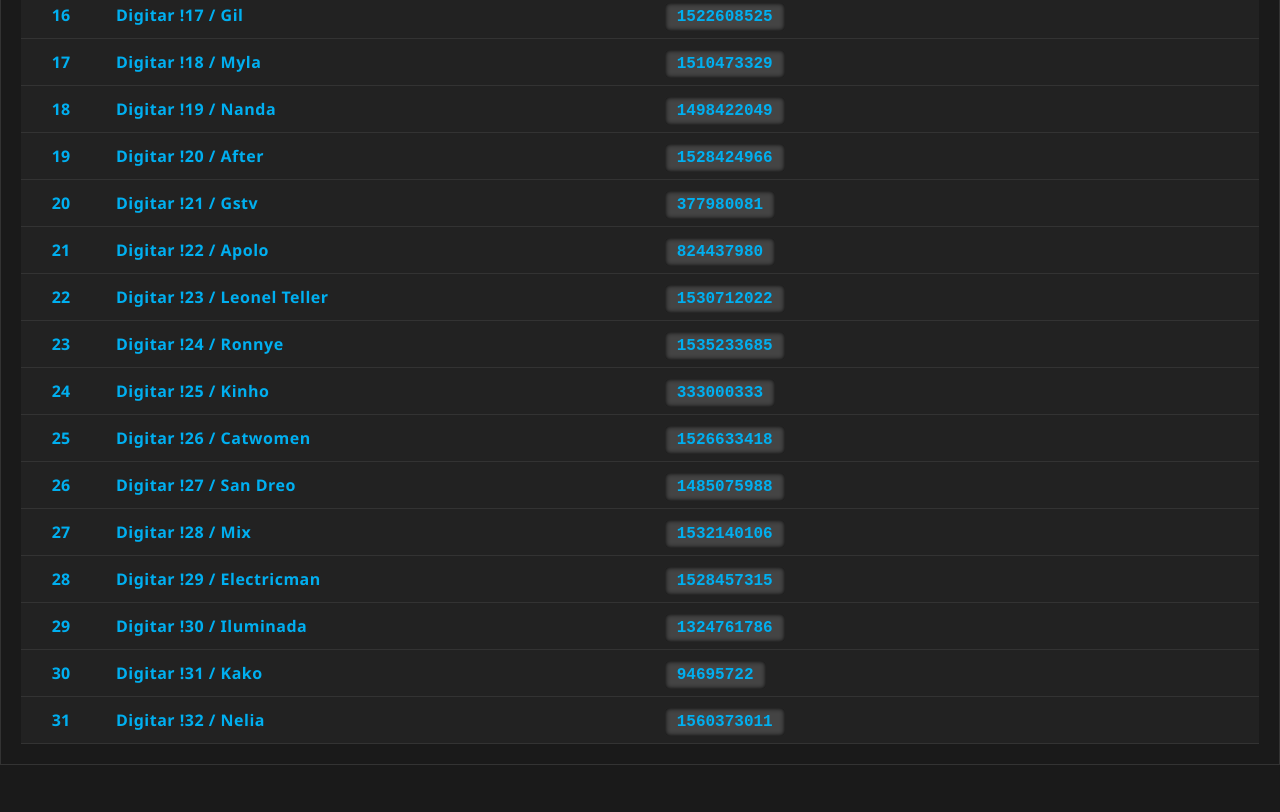
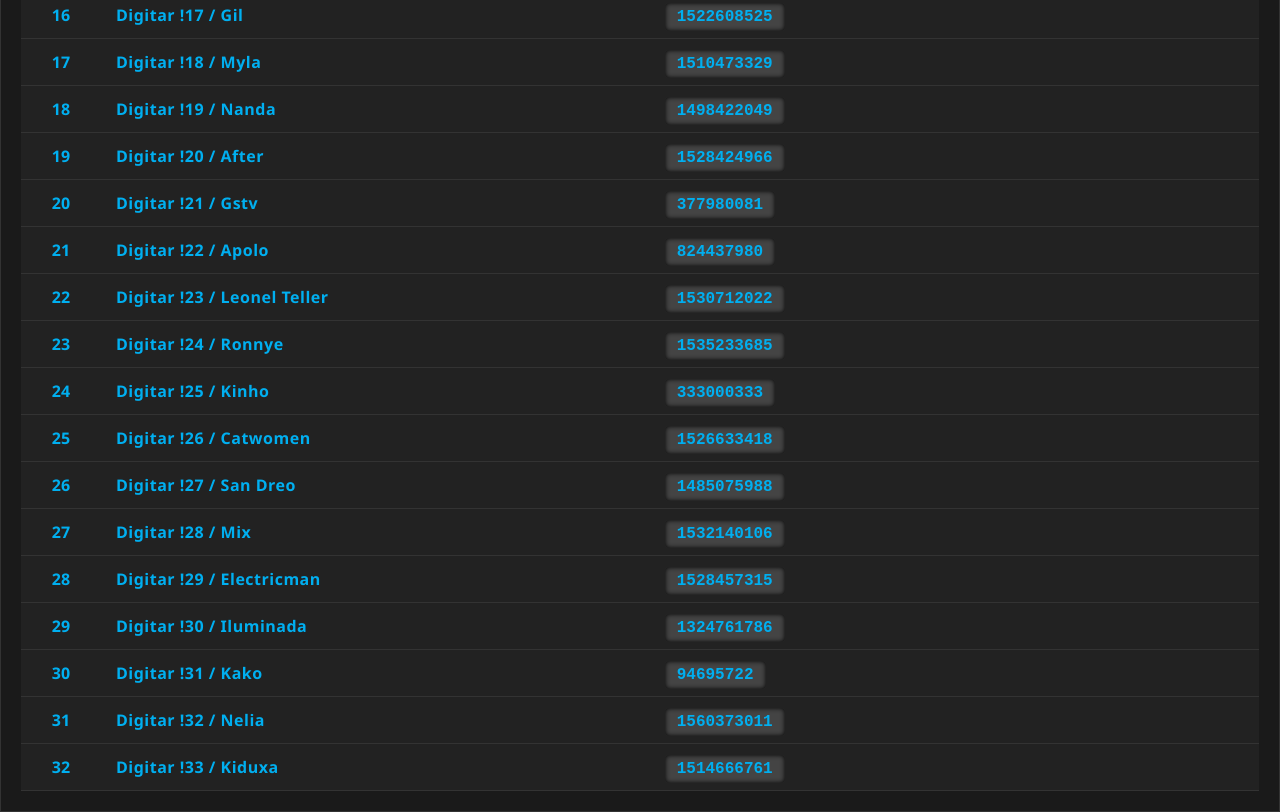
Before and after one commit to MegaPop2/Privado, a plain HTML site: page index.html in a window 1280 px wide. Shown: the part 868-1680 px from the top of the page. Before the commit the page ends 1633 px from the top, so only its background shows below. Drawn offline with Linux system fonts and the light colour scheme.

Commit message:
Add files via upload

```diff
--- a/index.html
+++ b/index.html
@@ -139,6 +139,7 @@
             <tr><td class="num-col">29</td><td><span class="cmd-text">Digitar !30 / Iluminada</span></td><td><span class="id-badge">1324761786</span></td></tr>
             <tr><td class="num-col">30</td><td><span class="cmd-text">Digitar !31 / Kako</span></td><td><span class="id-badge">94695722</span></td></tr>
             <tr><td class="num-col">31</td><td><span class="cmd-text">Digitar !32 / Nelia</span></td><td><span class="id-badge">1560373011</span></td></tr>
+            <tr><td class="num-col">32</td><td><span class="cmd-text">Digitar !33 / Kiduxa</span></td><td><span class="id-badge">1514666761</span></td></tr>
         </tbody>
     </table>
 </div>
```
